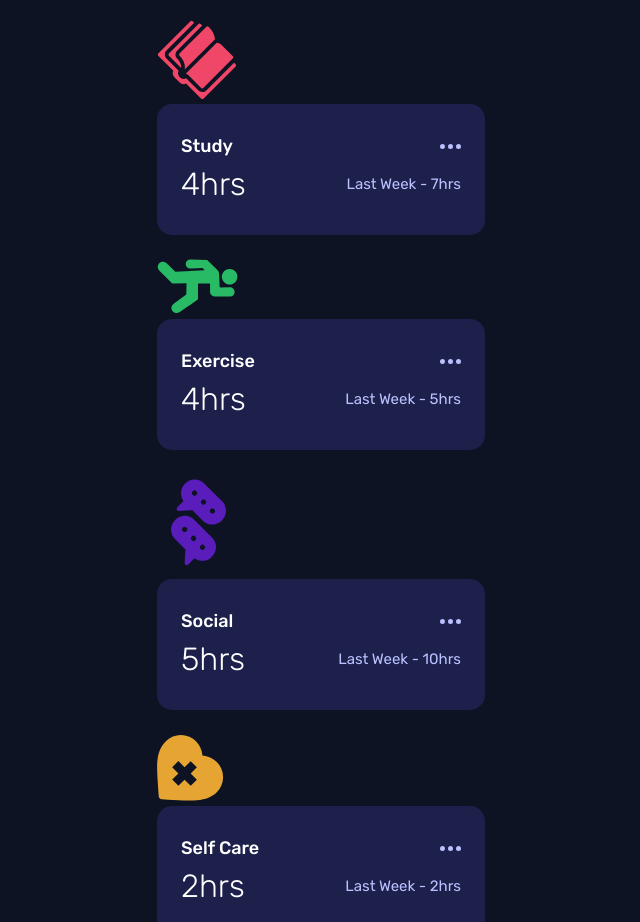
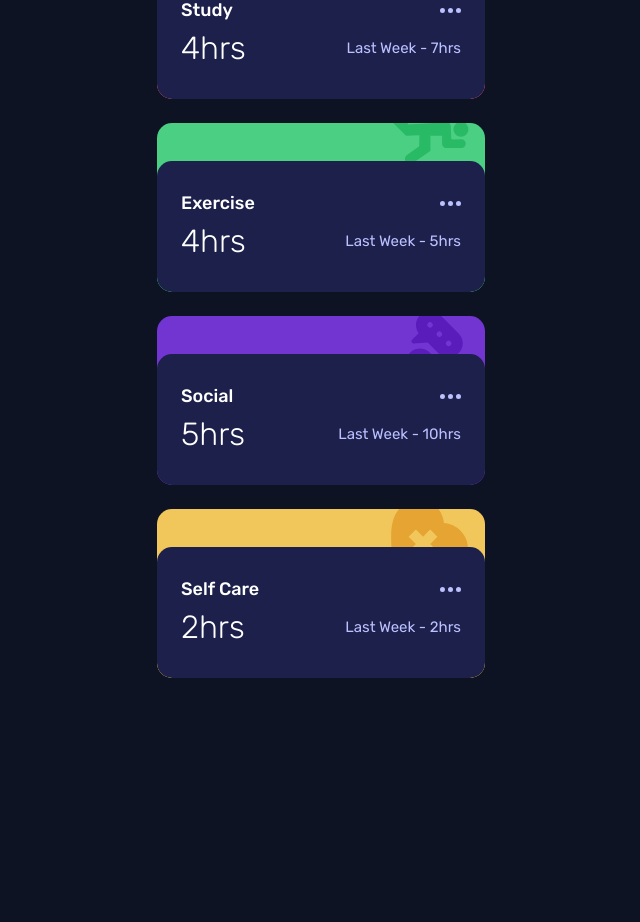
Before and after one commit to g-akca/time-tracking-dashboard, a plain HTML site: page index.html in a window 1280 px wide. Shown: the part 707-1629 px from the top of the page, without its empty margins (319-959 px from the left). After the commit the page ends 1409 px from the top, so only its background shows below. Drawn offline with Linux system fonts and the light colour scheme.

Commit message:
Finalize card header and individual card styles

```diff
--- a/styles.css
+++ b/styles.css
@@ -106,9 +106,23 @@ nav {
     color: var(--white);
 }
 
-/* Card Styles */
+/* General Card Styles */
 .card-section {
     border-radius: 15px;
+    position: relative;
+    overflow: hidden;
+}
+
+.card-header {
+    height: 38px;
+}
+
+.card-header img {
+    width: 78px;
+    position: absolute;
+    z-index: 0;
+    right: var(--spacing-200);
+    top: -11px;
 }
 
 .card-main {
@@ -118,6 +132,8 @@ nav {
     display: flex;
     flex-direction: column;
     gap: var(--spacing-100);
+    position: relative;
+    z-index: 1;
 }
 
 .card-main div {
@@ -147,3 +163,28 @@ nav {
     font-size: 15px;
     line-height: 18px;
 }
+
+/* Individual Card Styles */
+.card-section#work {
+    background-color: var(--orange-300);
+}
+
+.card-section#play {
+    background-color: var(--blue-300);
+}
+
+.card-section#study {
+    background-color: var(--pink-400);
+}
+
+.card-section#exercise {
+    background-color: var(--green-400);
+}
+
+.card-section#social {
+    background-color: var(--purple-700);
+}
+
+.card-section#self-care {
+    background-color: var(--yellow-300);
+}
```
